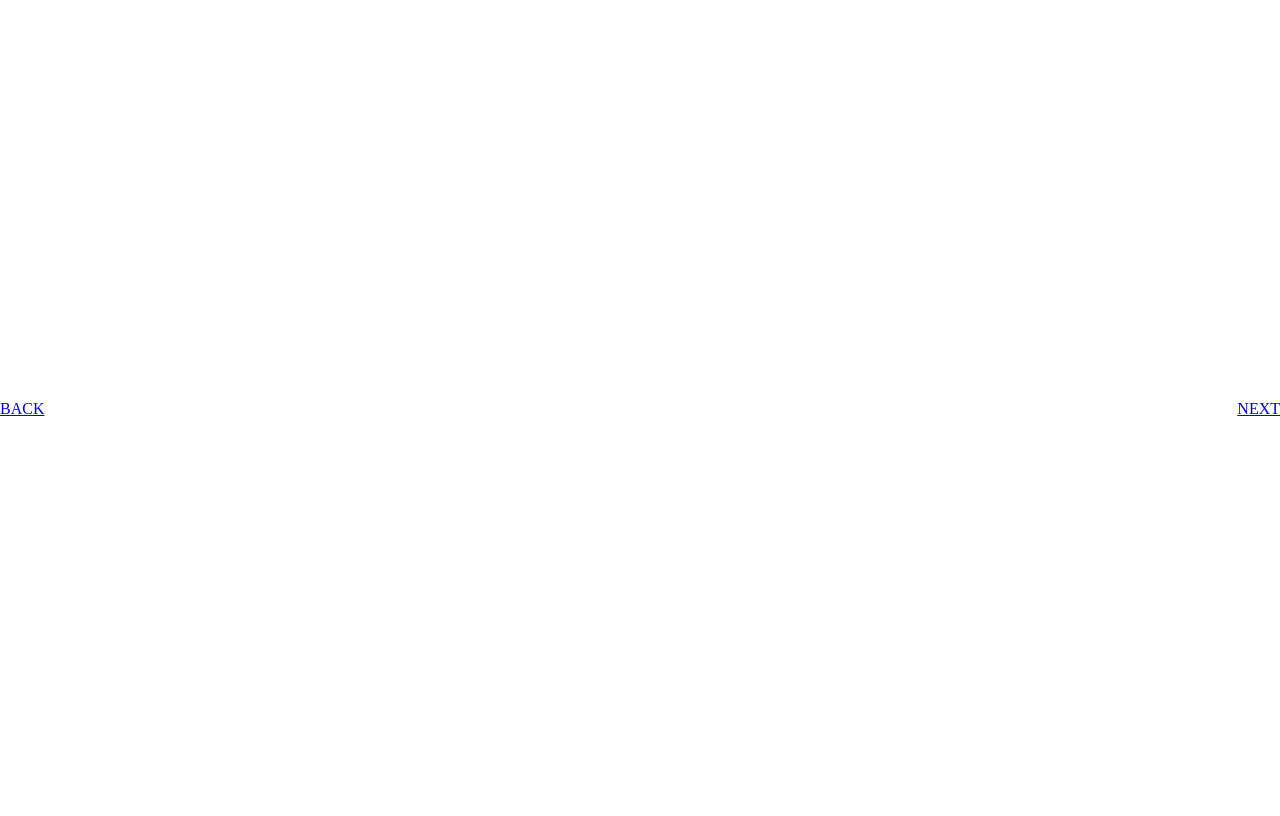
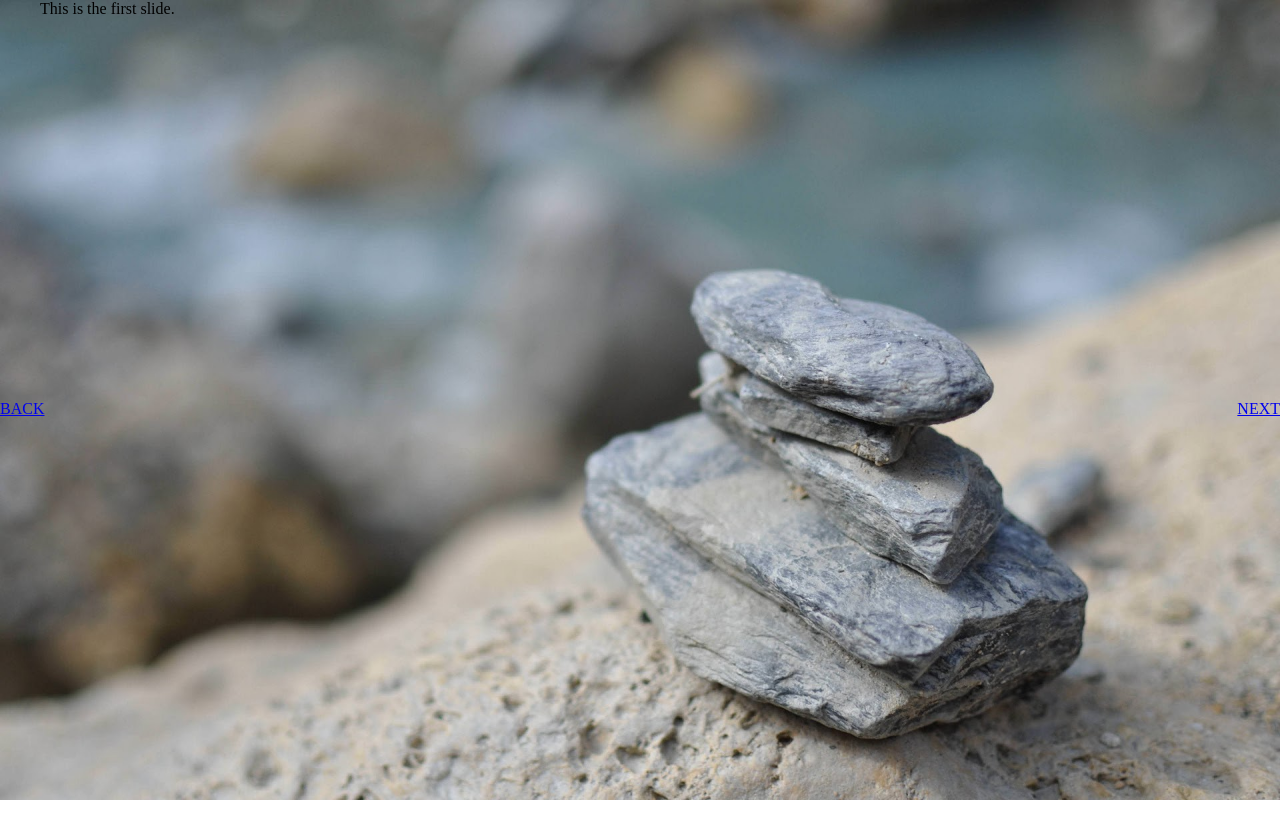
Before and after one commit to benvds/fs-slideshow, a plain HTML site: page index.html in a window 1280 px wide. Drawn offline with Linux system fonts and the light colour scheme.

Commit message:
updated demo

```diff
--- a/css/fs-slideshow.css
+++ b/css/fs-slideshow.css
@@ -6,6 +6,7 @@ html, body, .fs-background, .fs-slide {
 }
 
 .fs-slideshow {
+    margin: 0;
     list-style: none;
 }
     /* OPTIONAL use class for slide in slideshow for better performance */
--- a/index.html
+++ b/index.html
@@ -28,5 +28,11 @@
         </div>
         <script src="js/jquery-1.9.1.js"></script>
         <script src="js/fs-slideshow.js"></script>
+        <script>
+            // on document load
+            $(function() {
+                $('.fs-slideshow').fsSlideshow();
+            });
+        </script>
     </body>
 </html>
```
Lines whose indentation alone changed are shown as unchanged.
